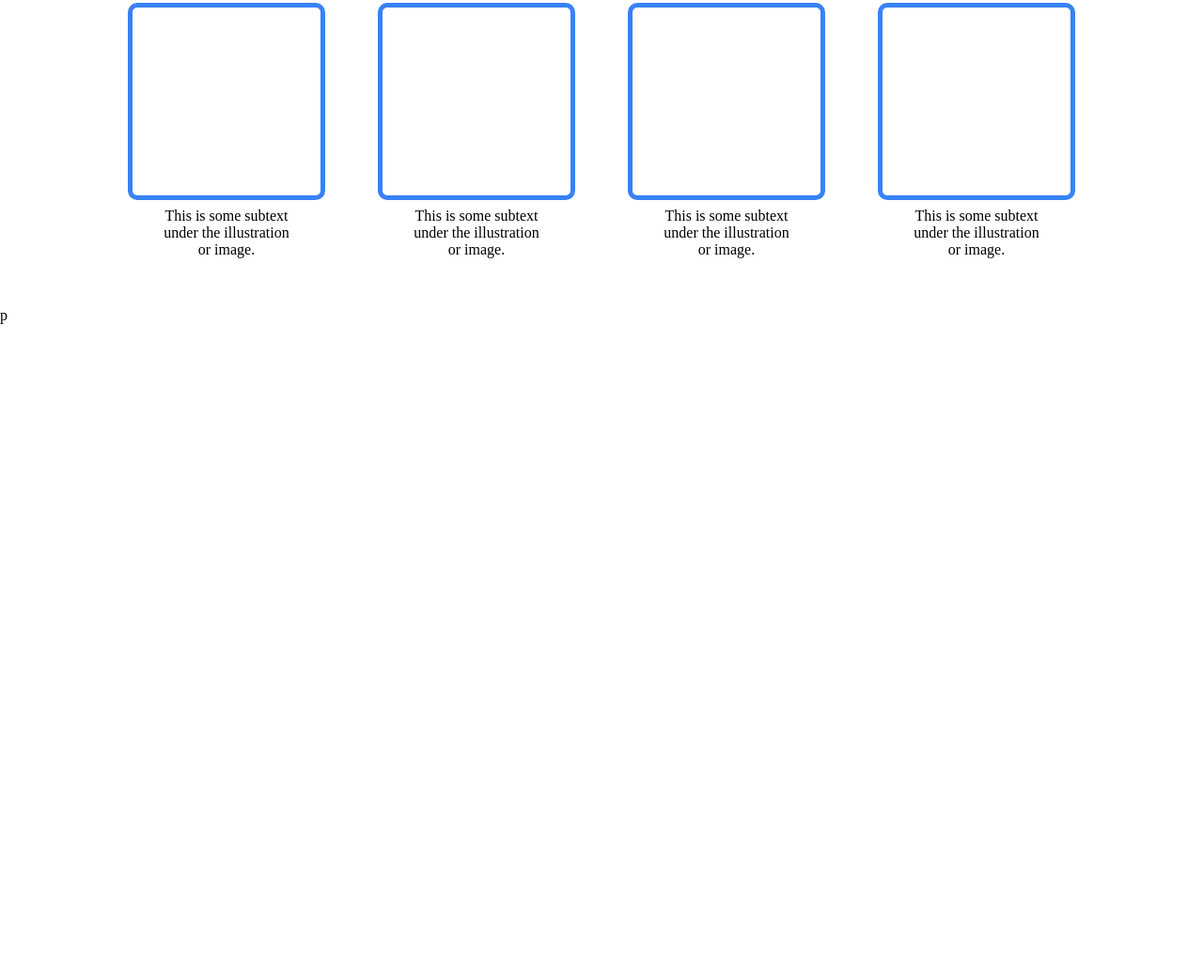
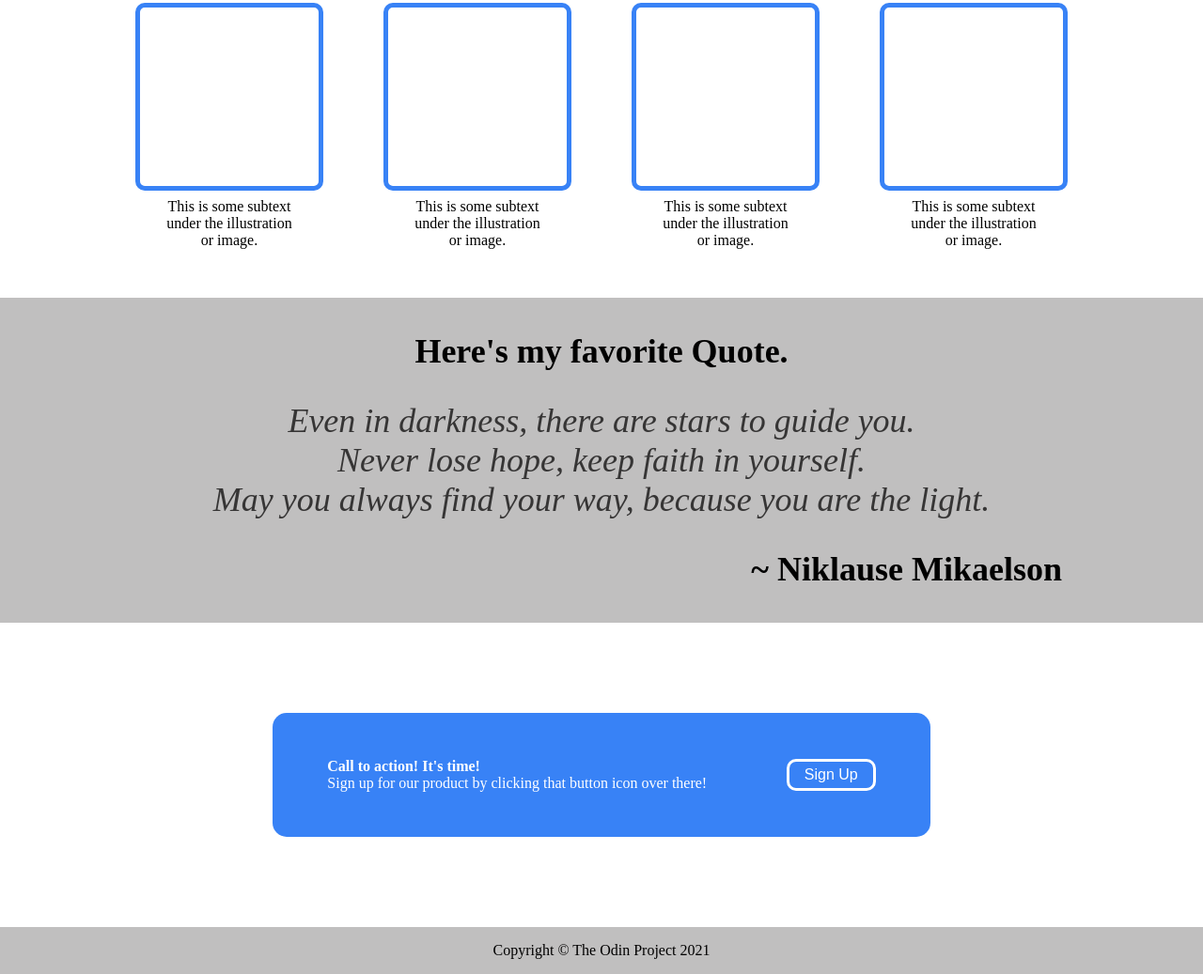
Before and after one commit to StevetheRebel/First-Landing-Page, a plain HTML site: page index.html in a window 1280 px wide. Shown: the part 612-1649 px from the top of the page at 94% size. Before the commit the page ends 957 px from the top, so only its background shows below. Drawn offline with Linux system fonts and the light colour scheme.

Commit message:
Completed Sample

```diff
--- a/index.html
+++ b/index.html
@@ -62,10 +62,24 @@
 			</div>
 		</div>
 		<div class="quote">
-			p
+			<p>Here's my favorite Quote.</p>
+			<blockquote cite="https://vampirediaries.fandom.com/wiki/Niklaus_Mikaelson">
+				<i>Even in darkness, there are stars to guide you. <br> Never lose hope, keep faith in yourself.
+				<br> May you always find your way, because you are the light.</i>
+			</blockquote>
+			<p class="quote-author">~ Niklause Mikaelson</p>
 		</div>
-		<div class="container3"></div>
+		<div class="container3">
+			<div class="signup-frame">
+				<div class="signup-info">
+					<p class="top">Call to action! It's time!</p>
+					<p class="bottom">Sign up for our product by clicking that button icon over there!</p>
+				</div>
+				<button class="last">Sign Up</button>
+			</div>
+		</div>
 	</div>
+	<footer>Copyright <span>&copy;</span> The Odin Project 2021</footer>
 </body>
 
 </html>
--- a/style.css
+++ b/style.css
@@ -2,12 +2,15 @@
 	padding: 0;
 	margin: 0;
 	font-family: ;
+	box-sizing: border-box;
 }
 
 .body {
 	display: flex;
 	flex-direction: column;
 }
+
+/* STYLING FOR FIRST SECTION */
 
 .container1 {
 	background-color: #1f2937;
@@ -19,6 +22,8 @@
 	display: flex;
 	justify-content: space-around;
 	align-items: center;
+	flex-wrap: wrap;
+
 }
 
 .logo {
@@ -54,6 +59,8 @@ a:hover {
 	justify-content: space-around;
 	align-items: flex-start;
 	padding: 48px;
+	flex-wrap: wrap;
+
 }
 
 .info {
@@ -75,14 +82,18 @@ a:hover {
 button {
 	font-size: 16px;
 	background-color: #3882f6;
-	padding: 5px 8px;
+	padding: 5px 16px;
+	border: #3882f6;
 	border-radius: 10px;
+	color: #fff;
 }
 
 .picture1 {
 	width: 650px;
 	height: auto;
 }
+
+/* STYLING FOR SECOND SECTION */
 
 .container2 {
 	display: flex;
@@ -124,3 +135,61 @@ h2 {
 	text-align: center;
 	padding-top: 8px;
 }
+
+/* STYLING FOR THE QUOTE BLOCK */
+
+.quote {
+	text-align: center;
+	background-color: #c0bfbf;
+	font-size: 36px;
+	padding: 36px 0;
+	font-weight: bold;
+}
+
+blockquote {
+	padding: 32px 0;
+	color: #363535;
+	font-weight: 100;
+}
+
+.quote-author {
+	float: right;
+	padding-right: 150px;
+}
+
+/* FINAL CONTAINER */
+.container3 {
+	background-color: #fff;
+	display: flex;
+	justify-content: center;
+	align-items: center;
+	padding: 96px 0;
+}
+
+.signup-frame {
+	background: #3882f6;
+	display: flex;
+	justify-content: space-around;
+	align-items: center;
+	width: 700px;
+	padding: 48px 16px;
+	border-radius: 15px;
+	color: #fff;
+}
+
+.top {
+	font-weight: bold;
+}
+
+.last {
+	border: 3px solid #fff;
+}
+
+/* FOOTER */
+
+footer {
+	text-align: center;
+	font-size: 16px;
+	padding: 16px 0;
+	background: #c0bfbf;
+}
```
